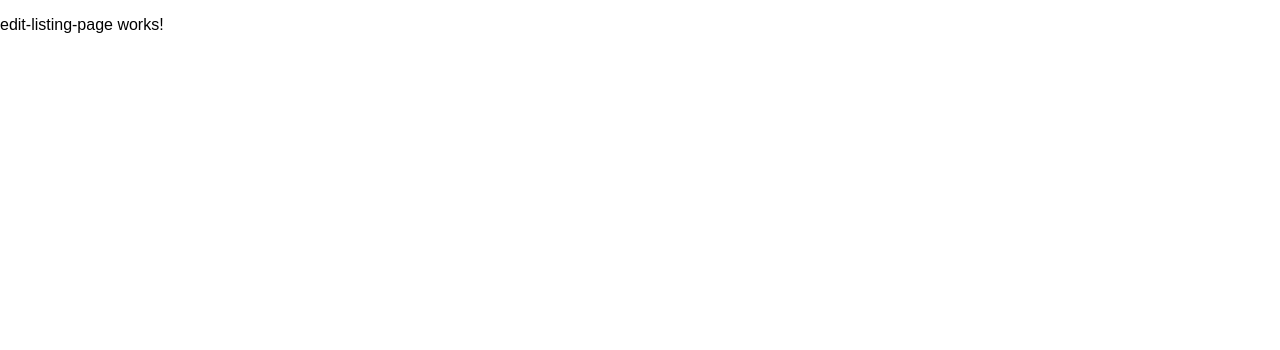
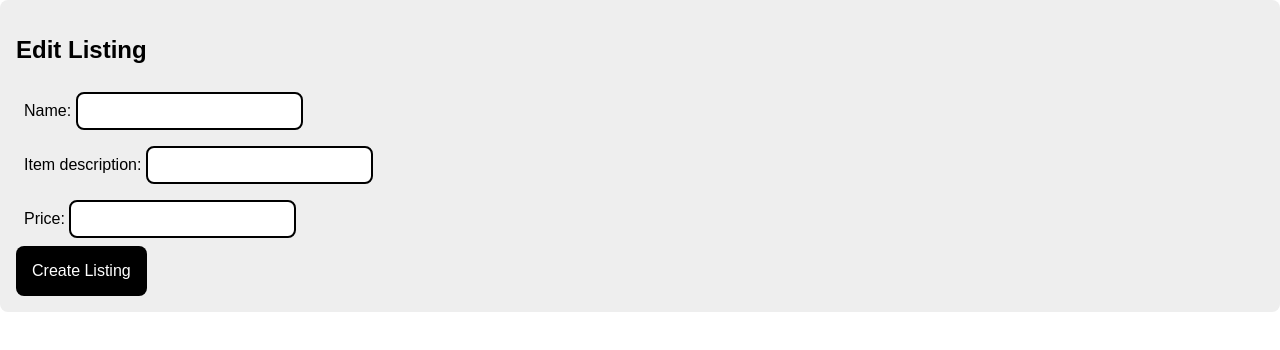
Before and after one commit to publioromano/buy-and-sell, an Angular app: page /edit-listing/1 in a window 1280 px wide. Shown: the top 350 px of the page. Built offline with nearby package versions, Linux system fonts and the light colour scheme.

Commit message:
created componente to be reused.

```diff
--- a/src/app/app.module.ts
+++ b/src/app/app.module.ts
@@ -10,6 +10,7 @@
 import { MyListingsPageComponent } from './my-listings-page/my-listings-page.component';
 import { NewListingPageComponent } from './new-listing-page/new-listing-page.component';
 import { EditListingPageComponent } from './edit-listing-page/edit-listing-page.component';
+import { ListingDataFormComponent } from './listing-data-form/listing-data-form.component';
 
 @NgModule({
   declarations: [
@@ -19,7 +20,8 @@
     ContactPageComponent,
     MyListingsPageComponent,
     NewListingPageComponent,
-    EditListingPageComponent
+    EditListingPageComponent,
+    ListingDataFormComponent
   ],
   imports: [
     BrowserModule,
--- a/src/app/edit-listing-page/edit-listing-page.component.html
+++ b/src/app/edit-listing-page/edit-listing-page.component.html
@@ -1 +1,4 @@
-<p>edit-listing-page works!</p>
+<div class="content-box">
+    <h2>Edit Listing</h2>
+    <app-listing-data-form></app-listing-data-form>
+</div>
--- /dev/null
+++ b/src/app/listing-data-form/listing-data-form.component.html
@@ -0,0 +1,21 @@
+<form (ngSubmit)="onSubmit()">
+    <div>
+        <label for="name">
+            Name:
+        </label>
+        <input id="name" name="name" type="text" [(ngModel)]="name"/>
+    </div>
+    <div>
+        <label for="description">
+            Item description:
+        </label>
+        <input id="description" name="description" type="text" [(ngModel)]="description"/>
+    </div>
+    <div>
+        <label for="price">
+            Price:
+        </label>
+        <input id="price" name="price" type="text" [(ngModel)]="price"/>
+    </div>
+    <button type="submit">Create Listing</button>
+</form>
--- /dev/null
+++ b/src/app/listing-data-form/listing-data-form.component.ts
@@ -0,0 +1,27 @@
+import { Component, OnInit } from '@angular/core';
+import { Router } from '@angular/router';
+
+@Component({
+  selector: 'app-listing-data-form',
+  templateUrl: './listing-data-form.component.html',
+  styleUrls: ['./listing-data-form.component.css']
+})
+export class ListingDataFormComponent implements OnInit {
+
+  name: string = '';
+  description: string = '';
+  price: string = '';
+
+  constructor(
+    private router: Router
+  ) { }
+
+  ngOnInit(): void {
+  }
+
+  onSubmit(): void{
+    alert('Creating a new listing...');
+    this.router.navigateByUrl('/my-listings')
+  }
+
+}
```
Also changed, not shown: src/app/listing-data-form/listing-data-form.component.css (added), 1 other file (tests, documents, lock files or other folders).
